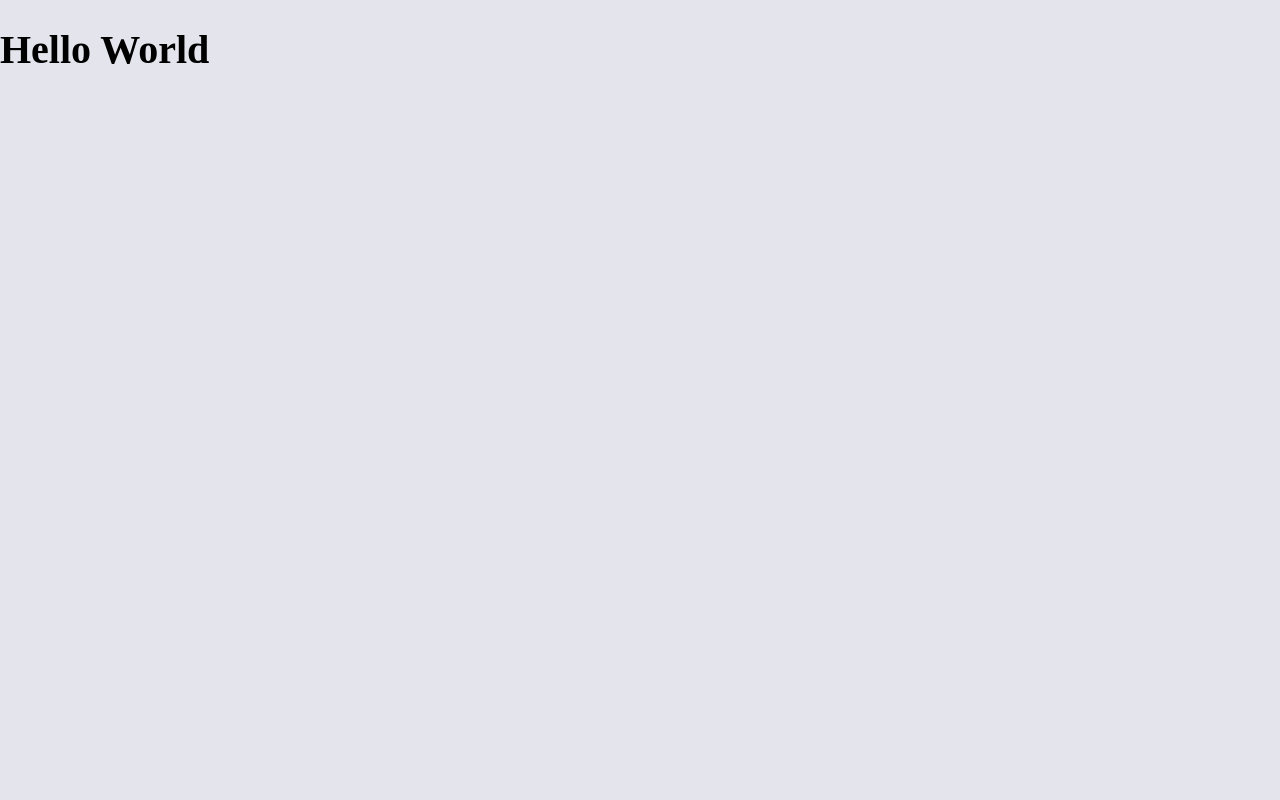
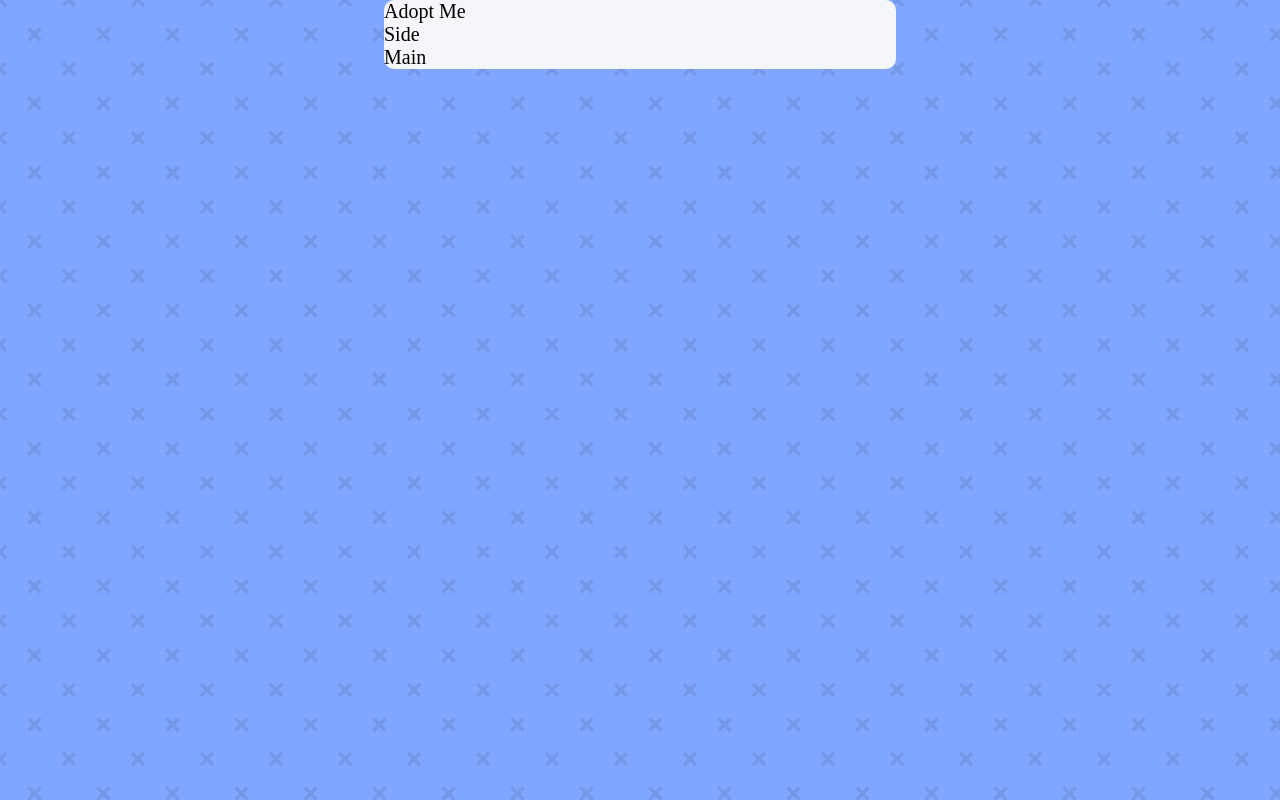
Before and after one commit to ultrox/pets, a React (Create React App) app: page / in a window 1280 px wide. Built offline with nearby package versions, Linux system fonts and the light colour scheme.

Commit message:
Add background color & bg svg pattern

```diff
--- a/src/App.js
+++ b/src/App.js
@@ -1,11 +1,16 @@
 import React from 'react'
-import {GenericStyles, AppWrapper} from 'src/styles'
+import {GenericStyles, AppWrapper, MainWrapper} from 'src/styles'
 
 function App() {
   return (
     <AppWrapper>
       <GenericStyles />
-      <h1>Hello World</h1>
+
+      <MainWrapper>
+        <header>Adopt Me</header>
+        <sidebar>Side</sidebar>
+        <main>Main </main>
+      </MainWrapper>
     </AppWrapper>
   )
 }
--- a/src/styles/generic.js
+++ b/src/styles/generic.js
@@ -1,4 +1,5 @@
 import {createGlobalStyle} from 'styled-components'
+import bgpattern from './hideout.svg'
 import normalize from 'normalize.css'
 
 export const GenericStyles = createGlobalStyle`
@@ -25,6 +26,6 @@
 		box-sizing: inherit;
 	}
   body {
-    background-color: #e4e4ec;
+    background: rgb(129, 166, 255) url(${bgpattern});
   }
 `
```
Also changed, not shown: src/styles/hideout.svg (added).
